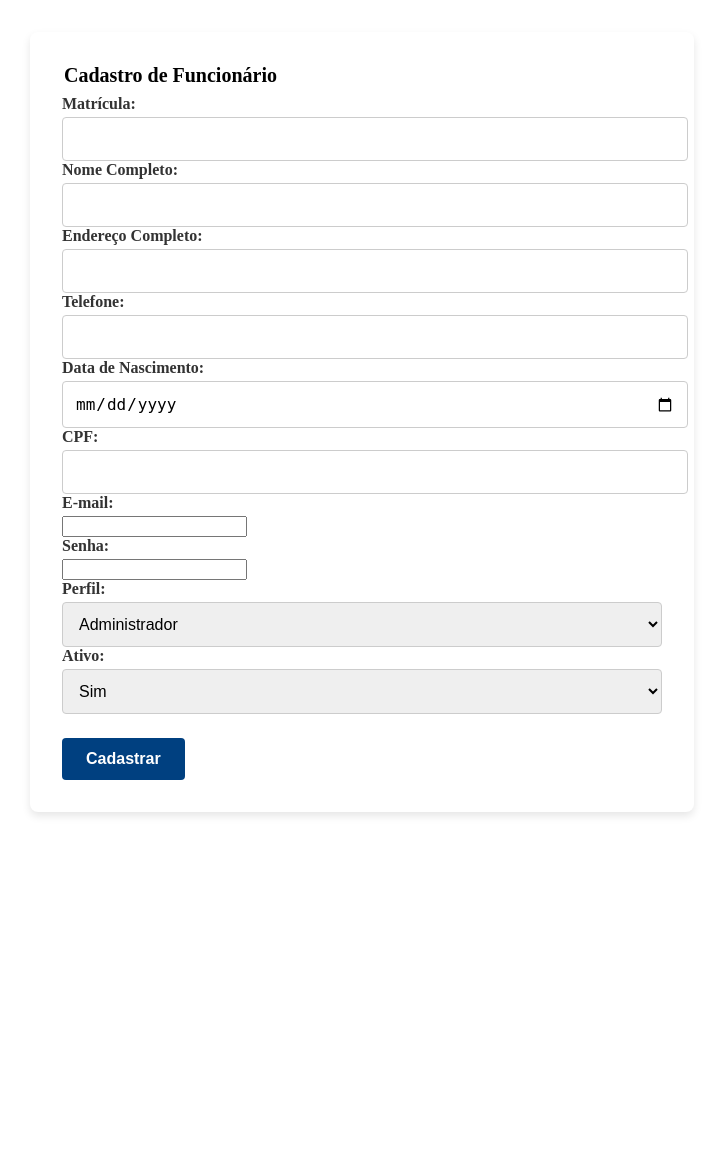
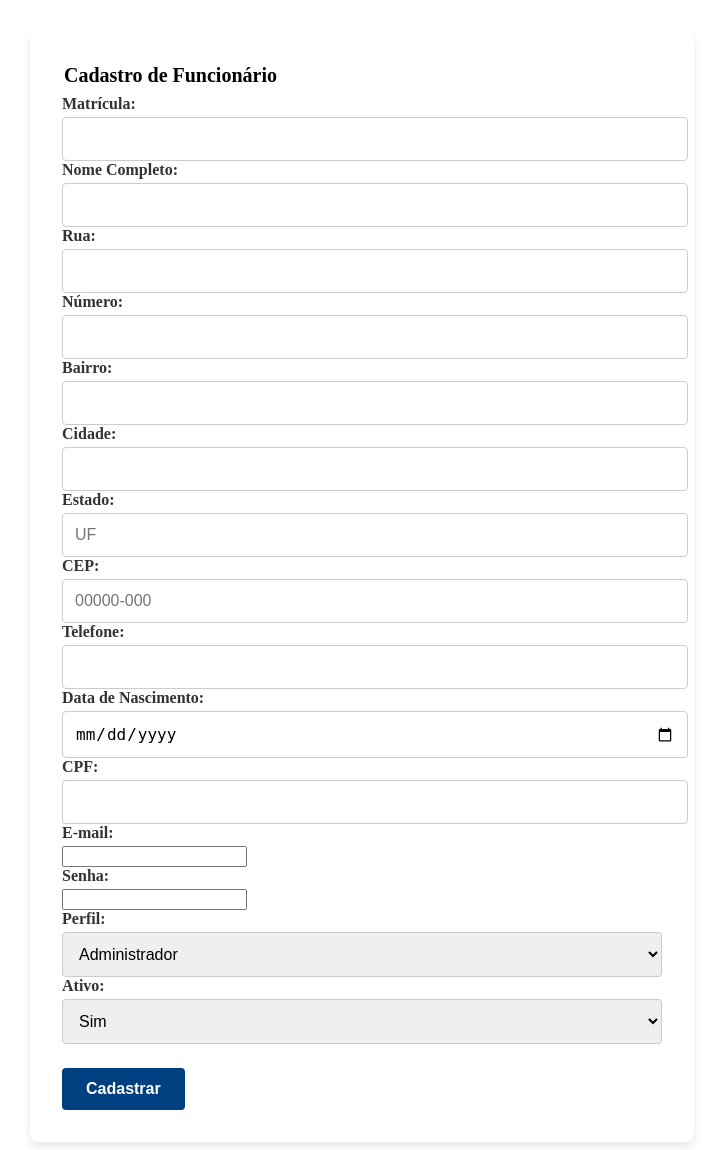
Before and after one commit to jogres/BccSistem, a PHP site: page /cadFun.php in a window 1280 px wide. Shown: the part 77-1227 px from the top of the page, without its empty margins (278-1001 px from the left). Before the commit the page ends 893 px from the top, so only its background shows below. Run offline with PHP 8.4, Linux system fonts and the light colour scheme; the visitor is signed in with stand-in values (Sample User, id 1).

Commit message:
atualização no cadastro de funcionarios

```diff
--- a/_html/_cadastro/cadFun.php
+++ b/_html/_cadastro/cadFun.php
@@ -80,16 +80,53 @@ if (isset($_GET['idFun']) && is_numeric($_GET['idFun'])) {
             type="text" name="nome" id="nome" maxlength="100" required
             value="<?= htmlspecialchars($funcData['nome'], ENT_QUOTES) ?>"
           />
+          <?php if (!$editing): ?>
+             <label for="rua">Rua:</label>
+             <input
+               type="text" name="rua" id="rua" maxlength="100" required
+             />
 
-          <label for="endereco">Endereço Completo:</label>
+             <label for="numero">Número:</label>
+             <input
+               type="text" name="numero" id="numero" maxlength="10" required
+
+             />
+
+             <label for="bairro">Bairro:</label>
+             <input
+               type="text" name="bairro" id="bairro" maxlength="50" required
+
+             />
+
+             <label for="cidade">Cidade:</label>
+             <input
+               type="text" name="cidade" id="cidade" maxlength="50" required
+
+             />
+
+             <label for="estado">Estado:</label>
+             <input
+               type="text" name="estado" id="estado" maxlength="2" required
+               placeholder="UF"
+
+             />
+
+             <label for="cep">CEP:</label>
+             <input
+               type="text" name="cep" id="cep" maxlength="9" required
+               placeholder="00000-000"
+               />
+          <?php else: ?>
+            <label for="endereco">Endereço:</label>
+            <input
+              type="text" name="endereco" id="endereco" maxlength="200" required
+              value="<?= htmlspecialchars($funcData['endereco'], ENT_QUOTES) ?>"
+            />
+          <?php endif; ?>
+
+          <label for="telefone">Telefone:</label>
           <input
-            type="text" name="endereco" id="endereco" maxlength="200" required
-            value="<?= htmlspecialchars($funcData['endereco'], ENT_QUOTES) ?>"
-          />
-
-          <label for="numero">Telefone:</label>
-          <input
-            type="text" name="numero" id="numero" maxlength="20" required
+            type="text" name="telefone" id="telefone" maxlength="20" required
             pattern="\d+[\d\s\-()]*" title="Digite um telefone válido"
             value="<?= htmlspecialchars($funcData['numero'], ENT_QUOTES) ?>"
           />
--- a/_php/_cadastro/cadFun.php
+++ b/_php/_cadastro/cadFun.php
@@ -9,8 +9,8 @@ $editing = isset($_POST['editing']) && $_POST['editing'] === '1';
 // 2) Coleta dados
 $idFun      = isset($_POST['idFun']) && is_numeric($_POST['idFun']) ? (int) $_POST['idFun'] : null;
 $nome       = trim($_POST['nome']     ?? '');
-$endereco   = trim($_POST['endereco'] ?? '');
-$telefone   = trim($_POST['numero']   ?? '');
+$endereco   = trim($_POST['rua'].', '.$_POST['numero'].', '.$_POST['bairro'].', '.$_POST['cidade'].', '.$_POST['estado'].', '.$_POST['cep'] ?? '');
+$telefone   = trim($_POST['telefone']   ?? '');
 $dataN      = $_POST['dataN']         ?? '';
 $cpf        = preg_replace('/\D/', '', $_POST['cpf'] ?? '');
 $email      = trim($_POST['email']    ?? '');
```
